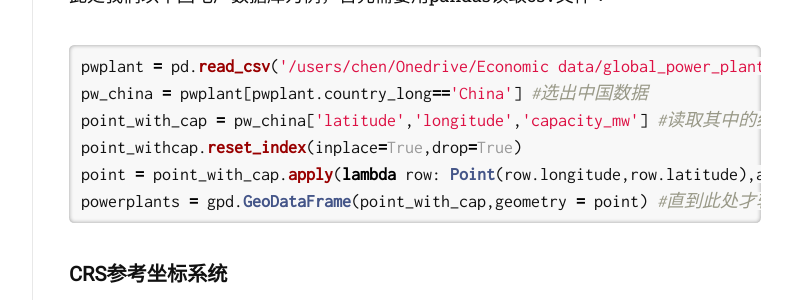
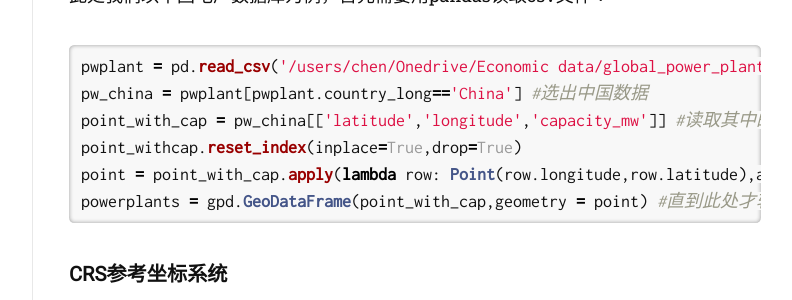
Before and after one commit to Mickychen00/Chen-s-Blog, a Jekyll site: the page built from _posts/2020-10-18-Geopandas学习.md, in a window 1280 px wide. Shown: the part 1390-1690 px from the top of the page, without its empty margins (357-1149 px from the left). Built offline with Jekyll 4.4.1, drawn with Linux system fonts in a browser that asks for light colours; nearby versions of some CDN libraries; some web fonts are replaced; some of the changed text lies outside the part shown.

````diff
--- a/_posts/2020-10-18-Geopandas学习.md
+++ b/_posts/2020-10-18-Geopandas学习.md
@@ -32,7 +32,7 @@ head集数据包含了省份名称和最重要的geometry列数据
 ``` python
 pwplant = pd.read_csv('/users/chen/Onedrive/Economic data/global_power_plant_database.csv')
 pw_china = pwplant[pwplant.country_long=='China'] #选出中国数据
-point_with_cap = pw_china['latitude','longitude','capacity_mw'] #读取其中的经纬度和容量数据
+point_with_cap = pw_china[['latitude','longitude','capacity_mw']] #读取其中的经纬度和容量数据
 point_withcap.reset_index(inplace=True,drop=True)
 point = point_with_cap.apply(lambda row: Point(row.longitude,row.latitude),axis=1) #以列为方向，使用shapely的Point类将经纬度转换为point点
 powerplants = gpd.GeoDataFrame(point_with_cap,geometry = point) #直到此处才转为Geopandas数据集
````
Also changed, not shown: other parts of _posts/2020-10-18-Geopandas学习.md (+1 -1 lines).
